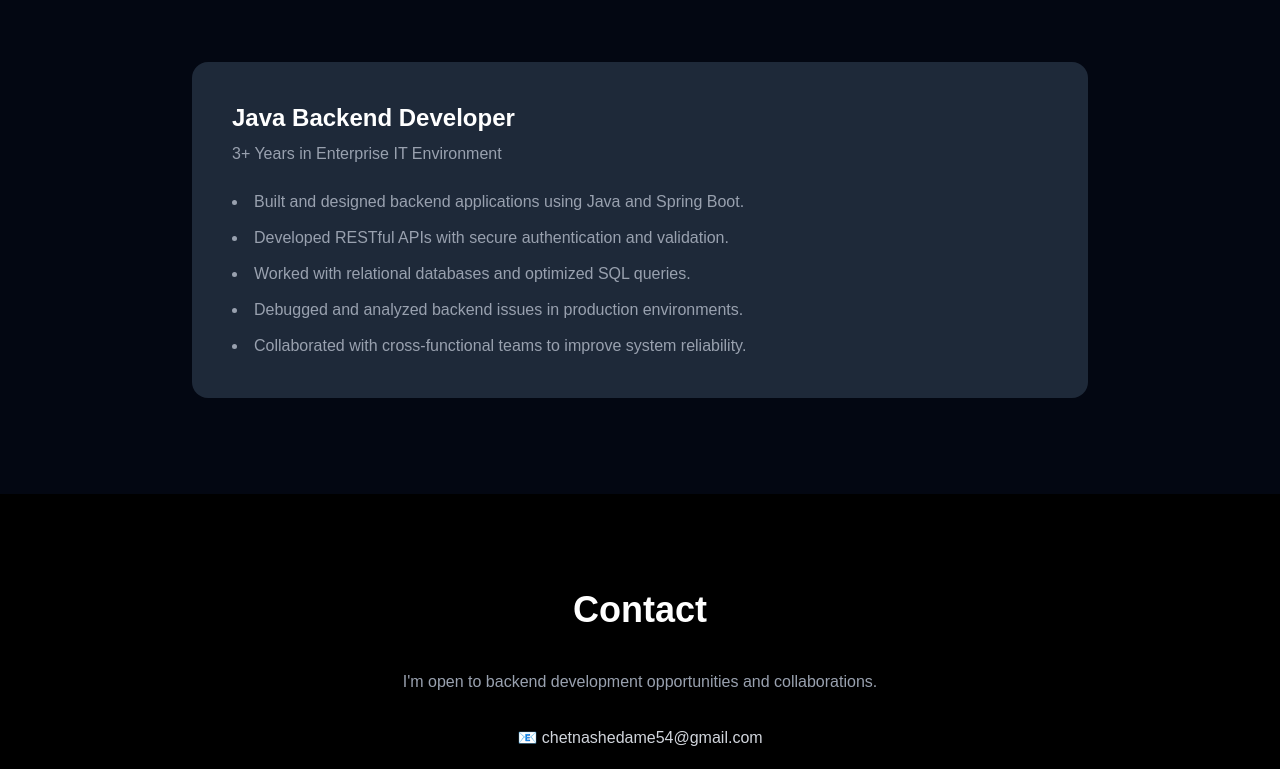
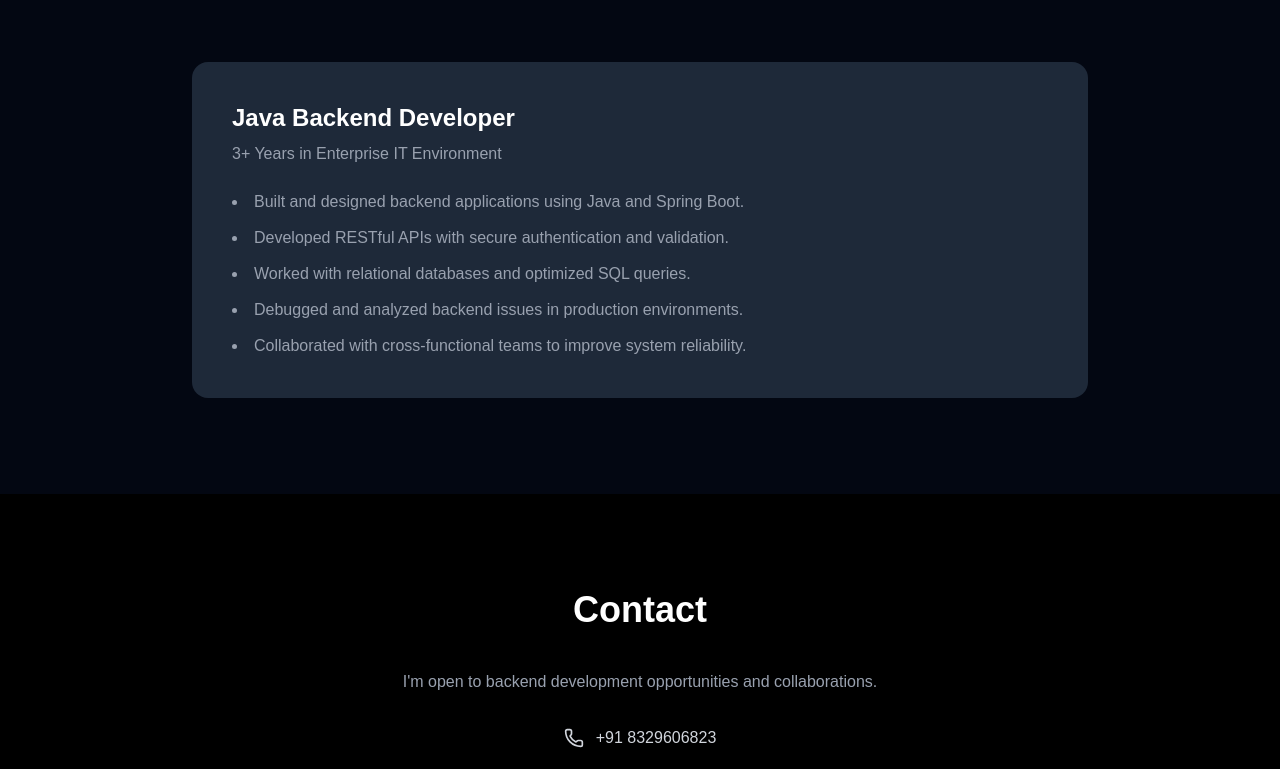
Before and after one commit to chetnashedame/chetna-portfolio, a Next.js app: page / in a window 1280 px wide. Shown: the part 2018-2787 px from the top of the page. Built offline with nearby package versions, Linux system fonts and the light colour scheme.

Commit message:
Final UI polish: navbar, animations, icons, contact updates

```diff
--- a/app/page.tsx
+++ b/app/page.tsx
@@ -1,4 +1,5 @@
 "use client";
+import { Github, Linkedin, Mail, Phone } from "lucide-react";
 import { TypeAnimation } from 'react-type-animation';
 import Image from "next/image";
 import { motion } from "framer-motion";
@@ -22,7 +23,7 @@ export default function Home() {
 
       {/* HERO SECTION */}
 <section className="min-h-screen flex items-center px-6 pt-24">
-  <div className="max-w-6xl mx-auto w-full grid md:grid-cols-2 gap-12 items-center">
+  <div className="max-w-6xl mx-auto w-full grid md:grid-cols-2 gap-20 items-center">
 
     {/* LEFT SIDE - TEXT */}
     <motion.div
@@ -31,28 +32,28 @@ export default function Home() {
   transition={{ duration: 0.8 }}
 >
 <h1 className="text-5xl md:text-6xl font-bold tracking-tight">
-        Hi, I'm <span className="bg-gradient-to-r from-purple-400 to-blue-400 bg-clip-text text-transparent">
+  Hi, I'm{" "}
+  <span className="bg-gradient-to-r from-purple-400 to-blue-400 bg-clip-text text-transparent">
     Chetna
+  </span>{" "}
+  👋
+</h1>
 
 <div className="mt-4 inline-block px-4 py-1 bg-gradient-to-r from-purple-600 to-blue-600 text-sm rounded-full">
   Backend Engineer
 </div>
 
-</span>👋
-      </h1>
-
       <div className="mt-6 text-xl text-gray-400">
   <TypeAnimation
   sequence={[
-      'Java Backend Developer',
-      1500,
-      'Spring Boot Specialist',
-      1500,
-      'REST API Designer',
-      1500,
+    "Java Backend Developer",
+    2000,
+    "Spring Boot Specialist",
+    2000,
+    "REST API Designer",
+    2000,
   ]}
-    wrapper="span"
-    speed={50}
+  speed={40}
   repeat={Infinity}
 />
 </div>
@@ -233,29 +234,40 @@ export default function Home() {
             I'm open to backend development opportunities and collaborations.
           </p>
 
-          <div className="flex flex-col gap-4 text-gray-300">
+          <div className="flex flex-col gap-6 items-center text-gray-300">
+
+  <a
+    href="tel:+918329606823"
+    className="flex items-center gap-3 hover:text-white transition"
+  >
+    <Phone size={20} />
+    +91 8329606823
+  </a>
 
   <a
     href="mailto:chetnashedame54@gmail.com"
-              className="hover:text-white transition"
+    className="flex items-center gap-3 hover:text-white transition"
   >
-              📧 chetnashedame54@gmail.com
+    <Mail size={20} />
+    chetnashedame54@gmail.com
   </a>
 
   <a
     href="https://github.com/chetnashedame"
     target="_blank"
-              className="hover:text-white transition"
+    className="flex items-center gap-3 hover:text-white transition"
   >
-              💻 GitHub
+    <Github size={20} />
+    GitHub
   </a>
 
   <a
-              href="https://linkedin.com/in/chetna-shedame"
+    href="https://linkedin.com/in/YOUR-LINKEDIN"
     target="_blank"
-              className="hover:text-white transition"
+    className="flex items-center gap-3 hover:text-white transition"
   >
-              🔗 LinkedIn
+    <Linkedin size={20} />
+    LinkedIn
   </a>
 
 </div>
--- a/package.json
+++ b/package.json
@@ -10,6 +10,7 @@
   },
   "dependencies": {
     "framer-motion": "^12.34.0",
+    "lucide-react": "^0.563.0",
     "next": "16.1.6",
     "react": "19.2.3",
     "react-dom": "19.2.3",
```
Also changed, not shown: 1 other file (tests, documents, lock files or other folders). Lines whose indentation alone changed are shown as unchanged.
